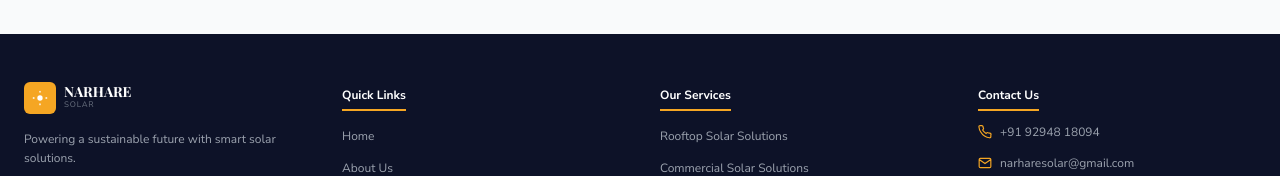
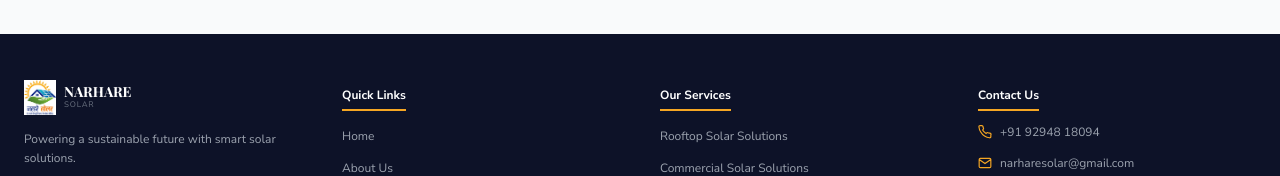
Before and after one commit to narharesolar/website-main, a Next.js app in the folder frontend/: page / in a window 1280 px wide. Shown: the part 4581-4757 px from the top of the page. Built offline with nearby package versions, Linux system fonts and the light colour scheme; no server answers.

Commit message:
Footer logo change

```diff
--- a/frontend/components/Footer.jsx
+++ b/frontend/components/Footer.jsx
@@ -8,13 +8,11 @@ export default function Footer() {
         <div>
           <div className="flex items-center gap-2 mb-4">
             <div className="w-8 h-8 bg-yellow rounded-md flex items-center justify-center">
-              <svg className="w-4 h-4 fill-white" viewBox="0 0 24 24">
-                <circle cx="12" cy="12" r="4" />
-                <rect x="11" y="1" width="2" height="3" rx="1" />
-                <rect x="11" y="20" width="2" height="3" rx="1" />
-                <rect x="1" y="11" width="3" height="2" rx="1" />
-                <rect x="20" y="11" width="3" height="2" rx="1" />
-              </svg>
+              <img
+              src="/logo.jpeg"
+              alt="Narhare Solar Logo"
+              className="h-14 w-auto object-contain"
+              />
             </div>
             <div>
               <div className="font-display font-bold text-white text-sm leading-none">NARHARE</div>
```
